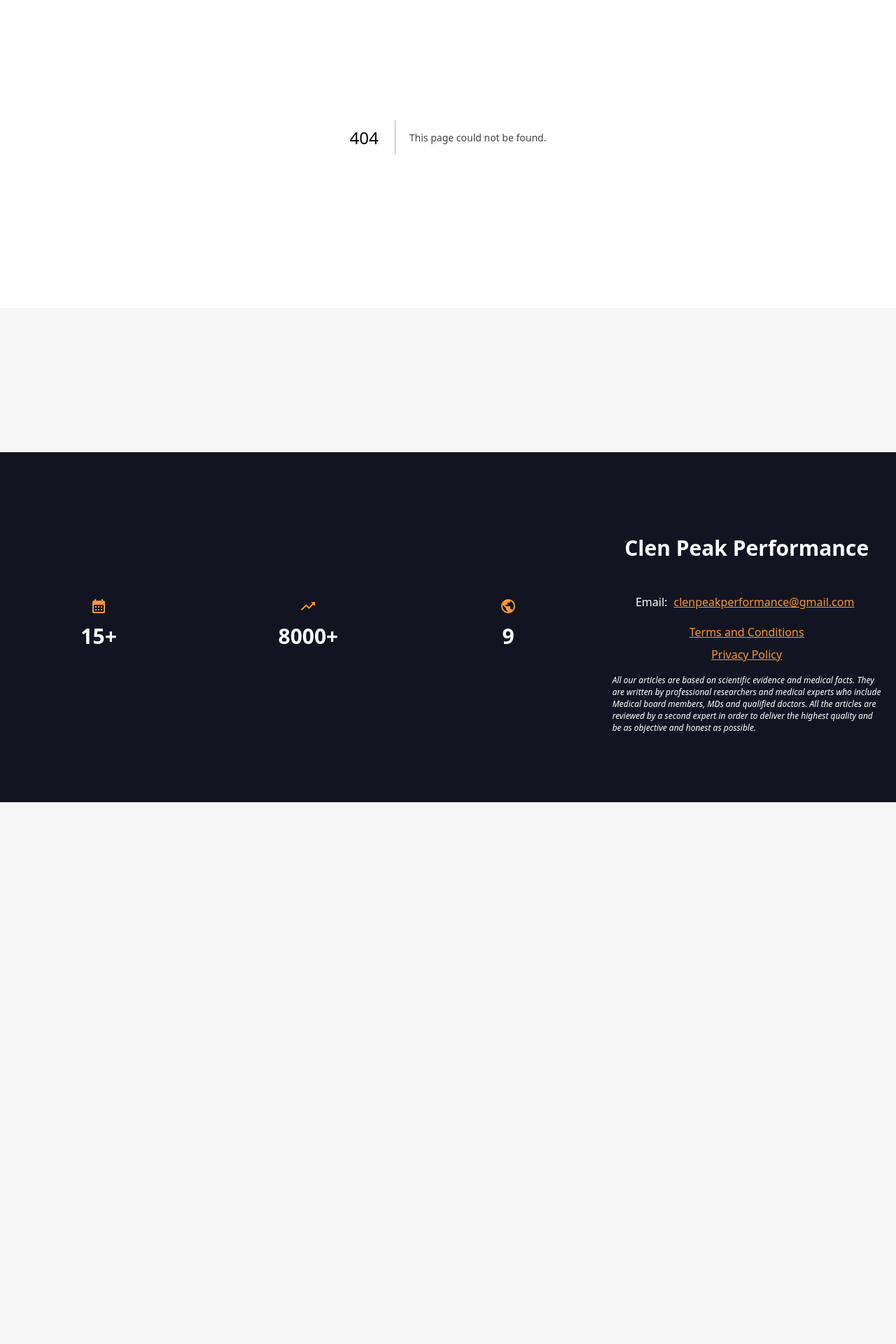
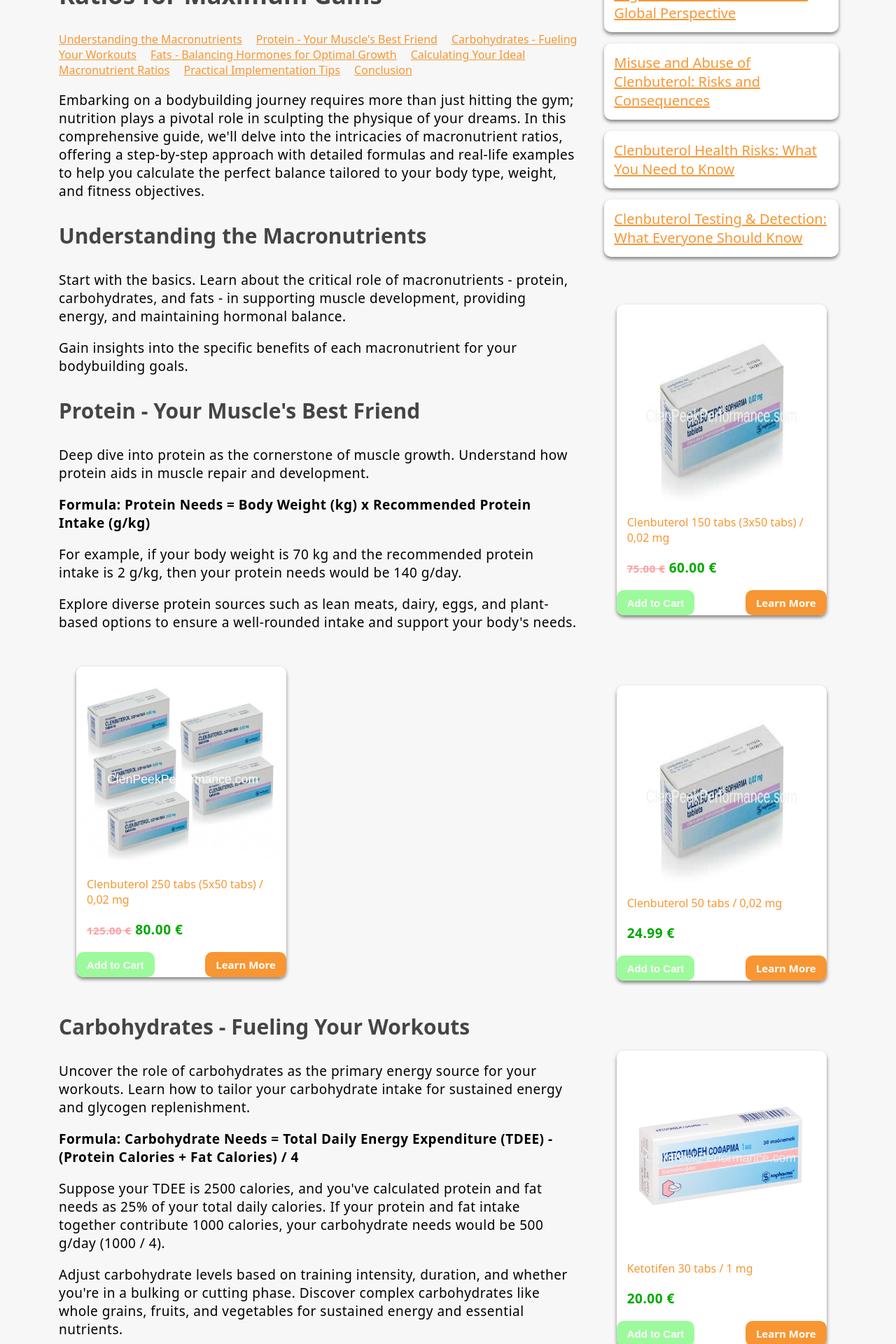
Before and after one commit to DanielDelchev1301/ClenbuterolProject, a Next.js app in the folder next-app/: page /blogs/macronutrientRatios in a window 1280 px wide. Before the commit this address had no page. Shown: the part 480-2400 px from the top of the page at 70% size. Before the commit the page ends 1626 px from the top, so only its background shows below. Built offline with nearby package versions, Linux system fonts and the light colour scheme.

Commit message:
new article added macronutrients

```diff
--- /dev/null
+++ b/next-app/app/blogs/macronutrientRatios/page.js
@@ -0,0 +1,85 @@
+import Product from '@/components/Product';
+import '../../../styles/blog.css'
+import Link from 'next/link';
+
+export const metadata = {
+    title: 'Macronutrient Ratios for Bodybuilding: A Step-by-Step Guide',
+    description: 'Discover the secrets of optimizing macronutrient ratios for your bodybuilding goals. This guide provides step-by-step instructions, including formulas with real examples.',
+    keywords: 'bodybuilding nutrition, macronutrient ratios, meal timing, hydration for bodybuilders, nutrition plans for muscle building, effective fueling strategies, bodybuilding diet tips',
+    openGraph: {
+        title: 'clenAlternatives',
+        type: 'article',
+        images: ['https://clenpeakperformance.com/fintessGoalsImage.jpg'],
+        url: 'https://clenpeakperformance.com/blogs/macronutrientRatios',
+    },
+    alternates: {
+        canonical: 'https://clenpeakperformance.com/blogs/macronutrientRatios',
+    }
+};
+
+function Blog() {
+    return (
+        <div className="blogMainContainer">
+
+            <h2>Unlocking Your Bodybuilding Potential: A Comprehensive Guide to Macronutrient Ratios for Maximum Gains</h2>
+            <Link href="#understandingMacronutrients" className="linkToDifferentPartsOfTheBlog">Understanding the Macronutrients</Link>
+            <Link href="#proteinMuscleFriend" className="linkToDifferentPartsOfTheBlog">Protein - Your Muscle's Best Friend</Link>
+            <Link href="#carbohydratesFueling" className="linkToDifferentPartsOfTheBlog">Carbohydrates - Fueling Your Workouts</Link>
+            <Link href="#fatsBalancingHormones" className="linkToDifferentPartsOfTheBlog">Fats - Balancing Hormones for Optimal Growth</Link>
+            <Link href="#idealMacronutrients" className="linkToDifferentPartsOfTheBlog">Calculating Your Ideal Macronutrient Ratios</Link>
+            <Link href="#practicalTips" className="linkToDifferentPartsOfTheBlog">Practical Implementation Tips</Link>
+            <Link href="#conclusion" className="linkToDifferentPartsOfTheBlog">Conclusion</Link>
+            <p>Embarking on a bodybuilding journey requires more than just hitting the gym; nutrition plays a pivotal role in sculpting the physique of your dreams. In this comprehensive guide, we'll delve into the intricacies of macronutrient ratios, offering a step-by-step approach with detailed formulas and real-life examples to help you calculate the perfect balance tailored to your body type, weight, and fitness objectives.</p>
+            <h3 id="understandingMacronutrients">Understanding the Macronutrients</h3>
+            <p>Start with the basics. Learn about the critical role of macronutrients - protein, carbohydrates, and fats - in supporting muscle development, providing energy, and maintaining hormonal balance.</p>
+            <p>Gain insights into the specific benefits of each macronutrient for your bodybuilding goals.</p>
+            <h3 id="proteinMuscleFriend">Protein - Your Muscle's Best Friend</h3>
+            <p>Deep dive into protein as the cornerstone of muscle growth. Understand how protein aids in muscle repair and development.</p>
+            <p><strong>Formula: Protein Needs = Body Weight &#40;kg&#41; x Recommended Protein Intake &#40;g/kg&#41;</strong></p>
+            <p>For example, if your body weight is 70 kg and the recommended protein intake is 2 g/kg, then your protein needs would be 140 g/day.</p>
+            <p>Explore diverse protein sources such as lean meats, dairy, eggs, and plant-based options to ensure a well-rounded intake and support your body's needs.</p>
+            <Product
+                className="blogProductContainerInsideBlog"
+                src="/clenSopharmaFiveBoxesWatermark.jpg"
+                alt="clenSopharmaFiveBoxes"
+                width="300"
+                height="300"
+                href="/shop/clenFiveBoxes"
+                heading="Clenbuterol 250 tabs (5x50 tabs) / 0,02 mg"
+                oldPrice="125.00"
+                price="80.00"
+                title="clenSopharmaFiveBoxes"
+            />
+            <h3 id="carbohydratesFueling">Carbohydrates - Fueling Your Workouts</h3>
+            <p>Uncover the role of carbohydrates as the primary energy source for your workouts. Learn how to tailor your carbohydrate intake for sustained energy and glycogen replenishment.</p>
+            <p><strong>Formula: Carbohydrate Needs = Total Daily Energy Expenditure &#40;TDEE&#41; - &#40;Protein Calories + Fat Calories&#41; / 4</strong></p>
+            <p>Suppose your TDEE is 2500 calories, and you've calculated protein and fat needs as 25% of your total daily calories. If your protein and fat intake together contribute 1000 calories, your carbohydrate needs would be 500 g/day &#40;1000 / 4&#41;.</p>
+            <p>Adjust carbohydrate levels based on training intensity, duration, and whether you're in a bulking or cutting phase. Discover complex carbohydrates like whole grains, fruits, and vegetables for sustained energy and essential nutrients.</p>
+            <h3 id="fatsBalancingHormones">Fats - Balancing Hormones for Optimal Growth</h3>
+            <p>Recognize the importance of dietary fats for hormonal balance, including testosterone production crucial for muscle growth.</p>
+            <p><strong>Formula: Fat Needs = Total Daily Energy Expenditure &#40;TDEE&#41; x Recommended Fat Intake Percentage</strong></p>
+            <p>If your TDEE is 2500 calories and the recommended fat intake is 20%, your fat needs would be 500 calories &#40;2500 x 0.20&#41;, equivalent to 56 g/day &#40;500 / 9, as each gram of fat provides 9 calories&#41;.</p>
+            <p>Determine the optimal ratio of saturated, unsaturated, and polyunsaturated fats based on your body's needs. Identify healthy fat sources such as avocados, nuts, seeds, and olive oil to support overall health and fitness.</p>
+            <h3 id="idealMacronutrients">Calculating Your Ideal Macronutrient Ratios</h3>
+            <p>Use an online calculator or consult with a nutritionist to determine your unique macronutrient ratios.</p>
+            <p><strong>Formula: Protein Ratio = Protein Calories / Total Daily Calories</strong></p>
+            <p><strong>Formula: Carbohydrate Ratio = Carbohydrate Calories / Total Daily Calories</strong></p>
+            <p><strong>Formula: Fat Ratio = Fat Calories / Total Daily Calories</strong></p>
+            <p>For instance, if your calculated daily intake is 2500 calories, and your protein, carbohydrate, and fat intake contribute 30%, 40%, and 30% of the total calories, respectively, then your ratios would be 30:40:30.</p>
+            <p>Adjust ratios based on your specific bodybuilding goals - whether it's bulking up to gain muscle mass or leaning down to reveal definition. Regularly reassess and modify ratios as your body composition and goals evolve over time.</p>
+            <h3 id="practicalTips">Practical Implementation Tips</h3>
+            <p>Plan your meals in advance to ensure you meet your daily macronutrient targets.</p>
+            <p>Utilize tracking apps to monitor your food intake and make adjustments as needed.</p>
+            <p>Stay flexible and allow room for modifications based on how your body responds to different ratios.</p>
+            <h3 id="conclusion">Conclusion</h3>
+            <p>In conclusion, mastering macronutrient ratios is the key to unlocking your bodybuilding potential. With this step-by-step guide, including detailed formulas and real examples, you have the tools to calculate ratios tailored to your unique body and goals. Stay committed, stay informed, and witness your body transform with precision and purpose. Remember, your nutrition plan is as dynamic as your bodybuilding journey - evolve with it, and success will follow.</p>
+            <Link className="readMoreLink" href="https://fitnessgraft.com/clenbuterol-alternatives/">More Alternatives To Clenbuterol.</Link>
+            <div className="authorAndDate">
+                <p>Author: <span>John Smith</span></p>
+                <p>Date: <span>2024-01-18</span></p>
+            </div>
+        </div>
+    );
+}
+
+export default Blog;
```
Also changed, not shown: next-app/app/blogs/macronutrientRatios/loading.js (added, +11 -0 lines).
